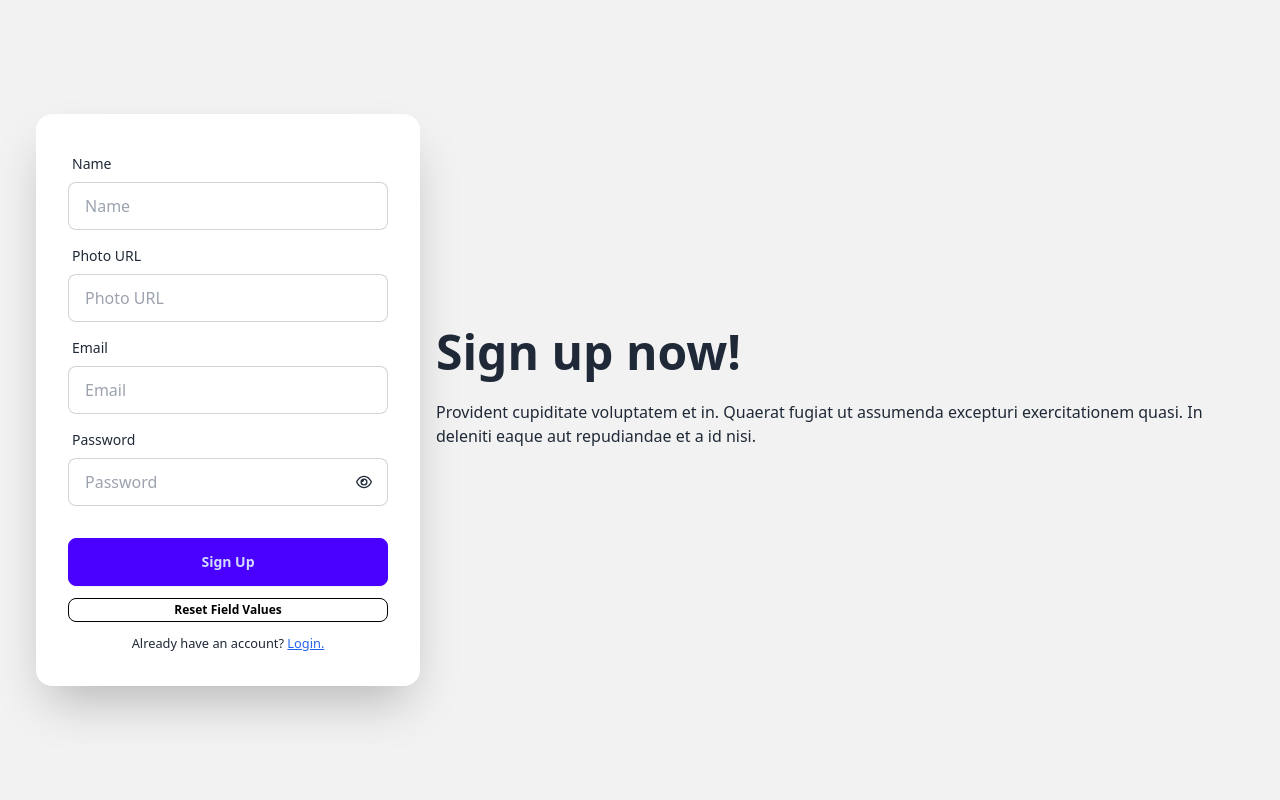
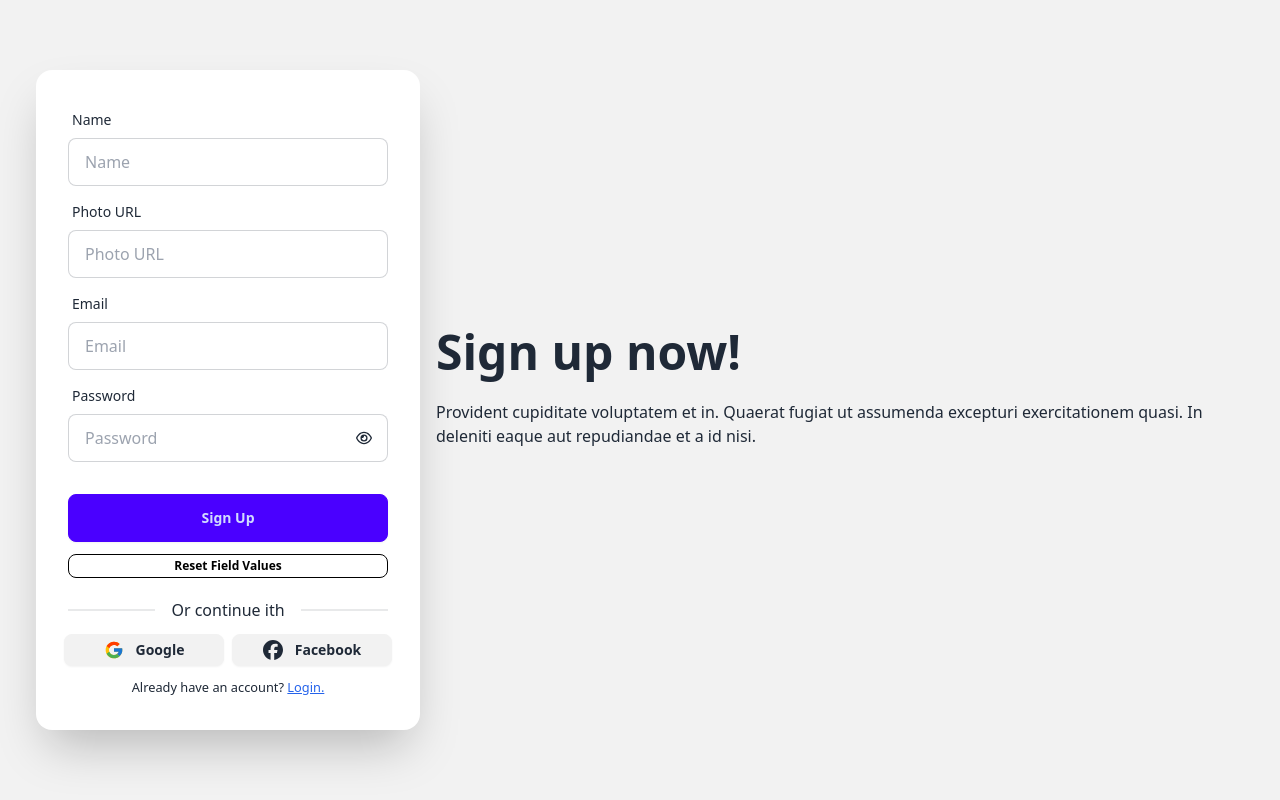
Before and after one commit to reazul7/computer-service-client, a React (Vite) app: page /signup in a window 1280 px wide. Built offline with nearby package versions, Linux system fonts and the light colour scheme; no server answers.

Commit message:
Google SignIn and Save user info

```diff
--- a/src/SignUp/SignUp.jsx
+++ b/src/SignUp/SignUp.jsx
@@ -6,6 +6,7 @@ import { AuthContext } from "../providers/AuthProvider";
 import { Link, useNavigate } from "react-router-dom";
 import Swal from "sweetalert2";
 import useAxiosPublic from "../hooks/useAxiosPublic";
+import SocialLogin from "../components/SocialLogin/SocialLogin";
 
 export default function SignUp() {
     const axiosPublic = useAxiosPublic();
@@ -140,6 +141,7 @@ export default function SignUp() {
                                 <input type="button" onClick={() => reset()} value="Reset Field Values" className="btn btn-outline btn-xs mt-3 text-black" />
                             </div>
 
+                            <SocialLogin />
                             <p className="text-center">
                                 <small>
                                     Already have an account?{" "}
--- /dev/null
+++ b/src/components/SocialLogin/SocialLogin.jsx
@@ -0,0 +1,40 @@
+import { FaFacebook } from "react-icons/fa6";
+import { FcGoogle } from "react-icons/fc";
+import useAuth from "../../hooks/useAuth";
+import useAxiosPublic from "../../hooks/useAxiosPublic";
+import { useNavigate } from "react-router-dom";
+
+export default function SocialLogin() {
+    const { googleSignIn } = useAuth();
+    const axiosPublic = useAxiosPublic();
+    const navigate = useNavigate();
+
+    const handleGoogleSignIn = () => {
+        googleSignIn().then(result => {
+            const userInfo = {
+                email: result.user?.email,
+                name: result.user?.displayName,
+                photo: result.user?.photoURL,
+            };
+            axiosPublic.post("/users", userInfo).then(res => {
+                console.log(res.data);
+                navigate("/");
+            });
+        });
+    };
+    return (
+        <div className="flex flex-col items-center">
+            <div className="divider">Or continue ith</div>
+            <div className="flex space-x-2 w-full justify-center">
+                <button onClick={handleGoogleSignIn} className="btn btn-sm flex items-center space-x-1 w-1/2">
+                    <FcGoogle className="text-xl" />
+                    <span>Google</span>
+                </button>
+                <button className="btn btn-sm flex items-center space-x-1 w-1/2">
+                    <FaFacebook className="text-xl" />
+                    <span>Facebook</span>
+                </button>
+            </div>
+        </div>
+    );
+}
--- a/src/pages/Login/Login.jsx
+++ b/src/pages/Login/Login.jsx
@@ -5,6 +5,7 @@ import { AuthContext } from "../../providers/AuthProvider";
 import { Link, useNavigate, useLocation } from "react-router-dom";
 import Swal from "sweetalert2";
 import { FaRegEye, FaRegEyeSlash } from "react-icons/fa6";
+import SocialLogin from "../../components/SocialLogin/SocialLogin";
 
 export default function Login() {
     const [loginDisabled, setLoginDisabled] = useState(true);
@@ -129,7 +130,8 @@ export default function Login() {
                             <div className="form-control mt-2">
                                 <input disabled={loginDisabled} className="btn btn-primary" type="submit" value="Login" />
                             </div>
-                            <p className="text-center">
+                            <SocialLogin />
+                            <p className="text-center pt-1">
                                 <small>
                                     New Here?{" "}
                                     <Link className="underline text-blue-600" to={"/signup"}>
--- a/src/providers/AuthProvider.jsx
+++ b/src/providers/AuthProvider.jsx
@@ -1,5 +1,14 @@
 import { createContext, useEffect, useState } from "react";
-import { createUserWithEmailAndPassword, getAuth, onAuthStateChanged, signInWithEmailAndPassword, signOut, updateProfile } from "firebase/auth";
+import {
+    createUserWithEmailAndPassword,
+    getAuth,
+    onAuthStateChanged,
+    signInWithEmailAndPassword,
+    signOut,
+    updateProfile,
+    GoogleAuthProvider,
+    signInWithPopup,
+} from "firebase/auth";
 import { app } from "../firebase/firebase.config";
 
 export const AuthContext = createContext(null);
@@ -8,6 +17,7 @@ const auth = getAuth(app);
 export default function AuthProvider({ children }) {
     const [user, setUser] = useState(null);
     const [loading, setLoading] = useState(true);
+    const googleProvider = new GoogleAuthProvider();
 
     const createUser = (email, password) => {
         setLoading(true);
@@ -17,6 +27,11 @@ export default function AuthProvider({ children }) {
     const signIn = (email, password) => {
         setLoading(true);
         return signInWithEmailAndPassword(auth, email, password);
+    };
+
+    const googleSignIn = () => {
+        setLoading(true);
+        return signInWithPopup(auth, googleProvider);
     };
 
     const logOut = () => {
@@ -42,6 +57,6 @@ export default function AuthProvider({ children }) {
         };
     }, []);
 
-    const authInfo = { user, loading, createUser, signIn, logOut, updateUserProfile };
+    const authInfo = { user, loading, createUser, signIn, googleSignIn, logOut, updateUserProfile };
     return <AuthContext.Provider value={authInfo}>{children}</AuthContext.Provider>;
 }
```
